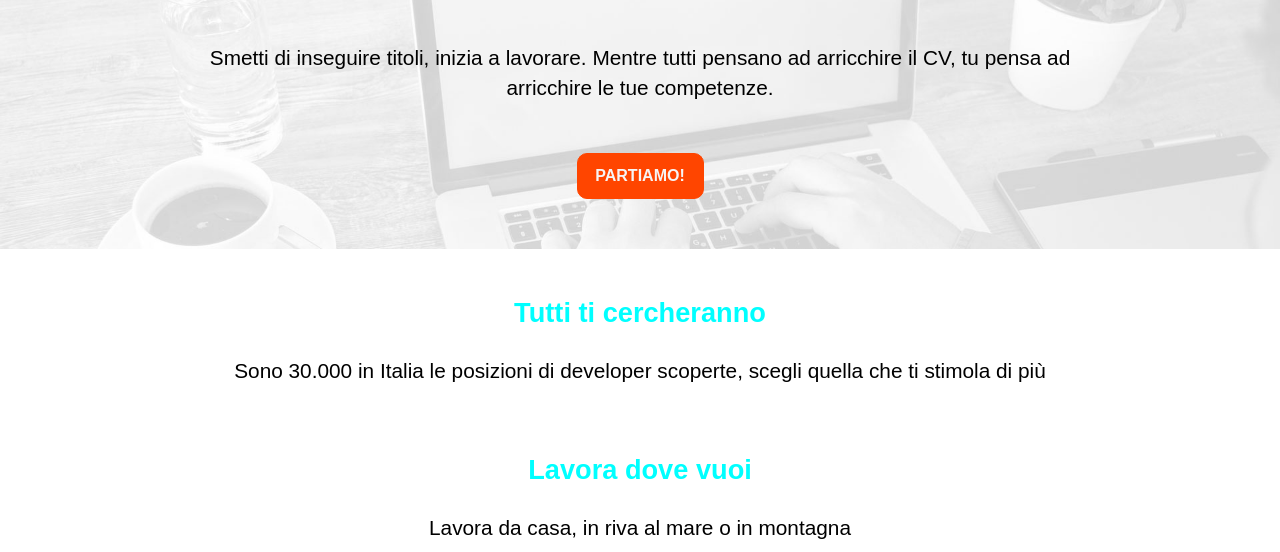
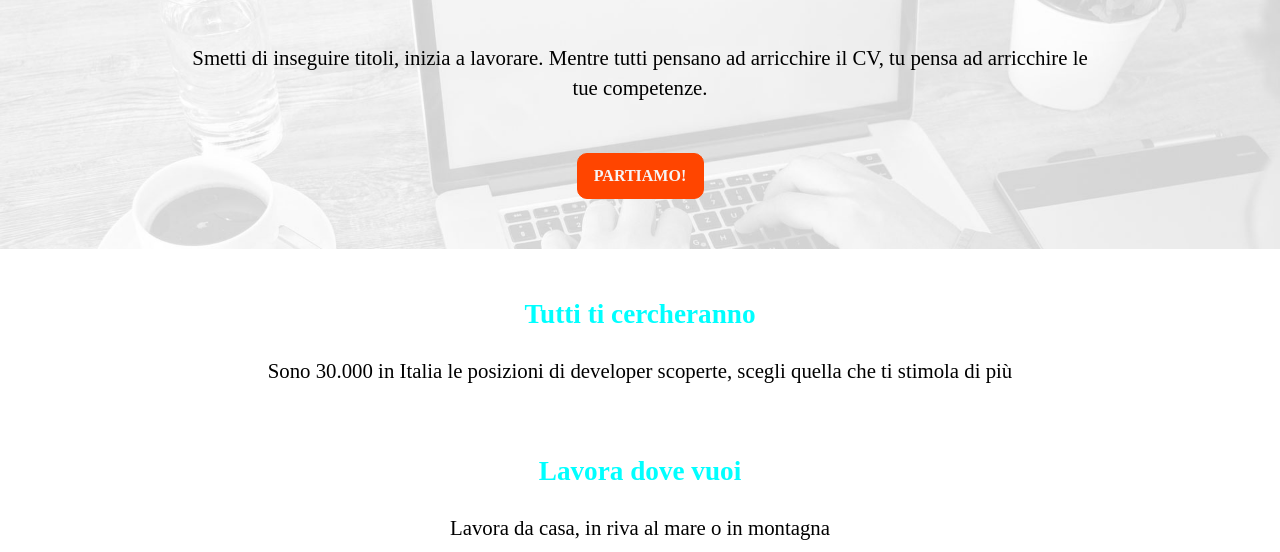
Before and after one commit to Braccione015/S1-L5-progetto-settimanale, a plain HTML site: page index.html in a window 1280 px wide. Shown: the part 248-800 px from the top of the page. Drawn offline with Linux system fonts and the light colour scheme.

Commit message:
commit finale

```diff
--- a/css/stile.css
+++ b/css/stile.css
@@ -1,5 +1,13 @@
+@font-face {
+    font-family:'custom';
+    src: url('../start-20220401T085759Z-001/start/assets/start/fa-regular-400.woff2');
+
+}
+* {
+    font-family: 'custom';
+}
 body {
-    font-family: Arial, Helvetica, sans-serif;
+
 
 }
 #et1{
```
Also changed, not shown: index.html (+1 -0 lines), layout-monopagina-1/layout-monopagina.png (deleted).
